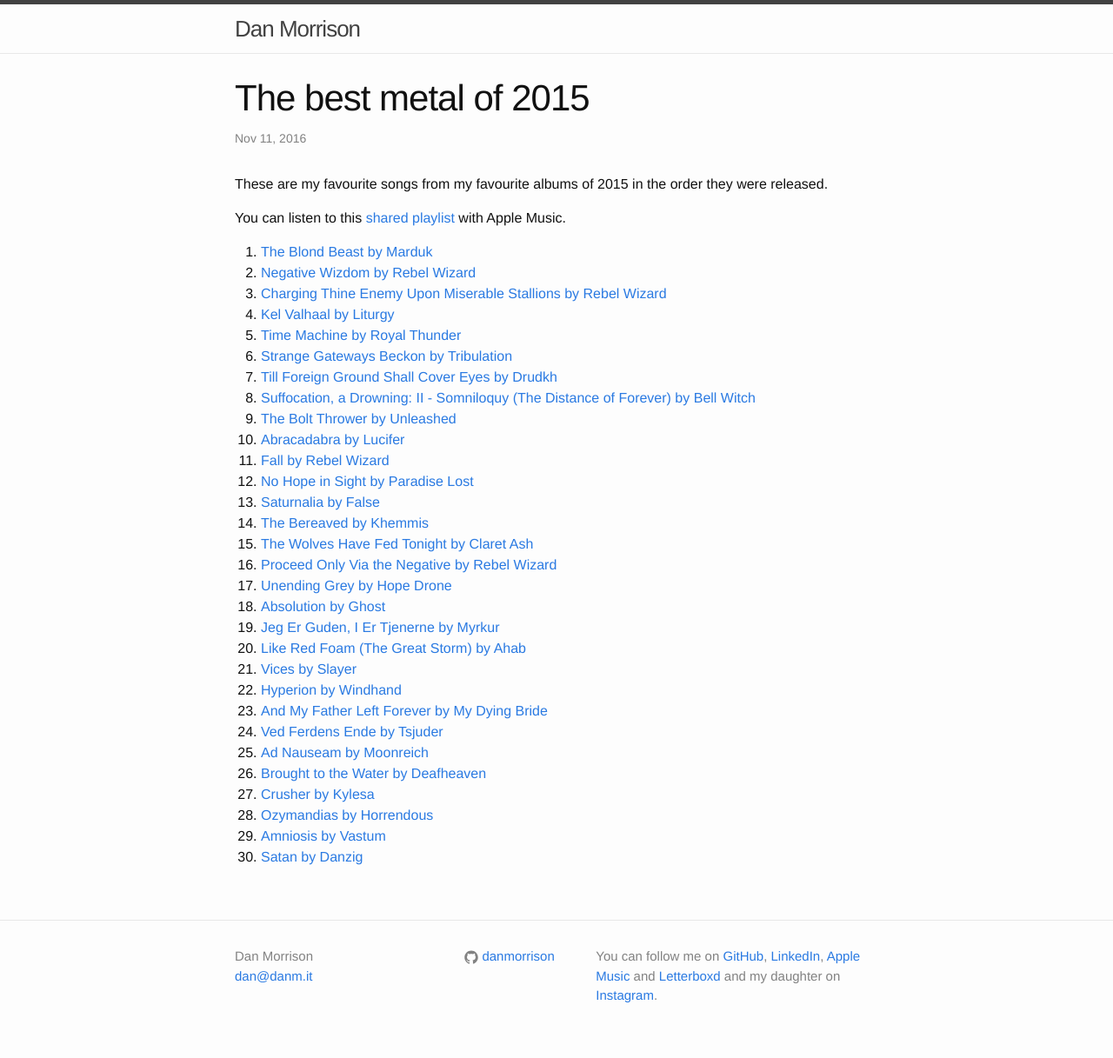
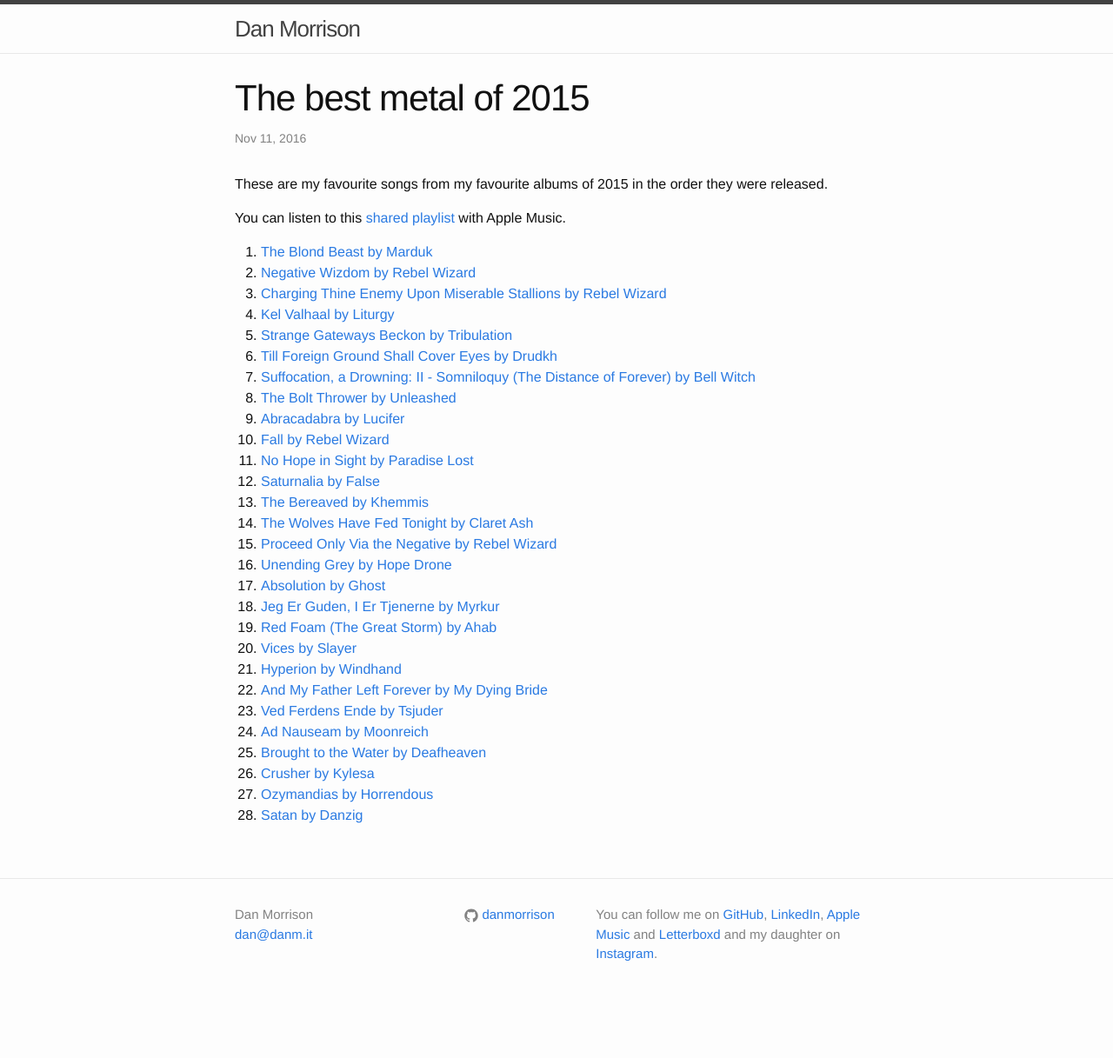
Before and after one commit to danmorrison/danmorrison.github.io, a Jekyll site: the page built from _posts/2016-11-11-metal-2015.md, in a window 1280 px wide. Shown: the whole page at 87% size. Built offline with Jekyll 4.4.1, drawn with Linux system fonts in a browser that asks for light colours; after the commit the page ends 1169 px from its top, so only the background shows below that.

Commit message:
Remove Time Machine and Amniosis

```diff
--- a/_posts/2016-11-11-metal-2015.md
+++ b/_posts/2016-11-11-metal-2015.md
@@ -14,7 +14,6 @@
 1. [Negative Wizdom by Rebel Wizard](https://itunes.apple.com/album/id963052085?i=963052146) <!-- 2015-01-30 -->
 1. [Charging Thine Enemy Upon Miserable Stallions by Rebel Wizard](https://itunes.apple.com/album/id968497682?i=968498046) <!-- 2015-02-17 -->
 1. [Kel Valhaal by Liturgy](https://itunes.apple.com/album/id963239634?i=963239640) <!-- 2015-03-24 -->
-1. [Time Machine by Royal Thunder](https://itunes.apple.com/album/id963913145?i=963913153) <!-- 2015-04-07 -->
 1. [Strange Gateways Beckon by Tribulation](https://itunes.apple.com/album/id1056468667?i=1056468871) <!-- 2015-04-20 -->
 1. [Till Foreign Ground Shall Cover Eyes by Drudkh](https://itunes.apple.com/album/id973680730?i=973680744) <!-- 2015-04-20 -->
 1. [Suffocation, a Drowning: II - Somniloquy (The Distance of Forever) by Bell Witch](https://itunes.apple.com/album/id979739886?i=979739889) <!-- 2015-04-28 -->
@@ -29,7 +28,7 @@
 1. [Unending Grey by Hope Drone](https://itunes.apple.com/album/id993017003?i=993017006) <!-- 2015-07-24 -->
 1. [Absolution by Ghost](https://itunes.apple.com/album/id1002145341?i=1002145352) <!-- 2015-08-21 -->
 1. [Jeg Er Guden, I Er Tjenerne by Myrkur](https://itunes.apple.com/album/id992506564?i=992506750) <!-- 2015-08-21 -->
-1. [Like Red Foam (The Great Storm) by Ahab](https://itunes.apple.com/album/id1020635520?i=1020637057) <!-- 2015-08-28 -->
+1. [Red Foam (The Great Storm) by Ahab](https://itunes.apple.com/album/id1020635520?i=1020637057) <!-- 2015-08-28 -->
 1. [Vices by Slayer](https://itunes.apple.com/album/id1006885945?i=1006886731) <!-- 2015-09-11 -->
 1. [Hyperion by Windhand](https://itunes.apple.com/album/id1009392659?i=1009393052) <!-- 2015-09-18 -->
 1. [And My Father Left Forever by My Dying Bride](https://itunes.apple.com/album/id1021271639?i=1021271641) <!-- 2015-09-18 -->
@@ -38,5 +37,4 @@
 1. [Brought to the Water by Deafheaven](https://itun.es/au/exa98?i=1022625621) <!-- 2015-10-02 -->
 1. [Crusher by Kylesa](https://itunes.apple.com/album/id1022827496?i=1022827498) <!-- 2015-10-02 -->
 1. [Ozymandias by Horrendous](https://itunes.apple.com/album/id1038149683?i=1038149688) <!-- 2015-10-30 -->
-1. [Amniosis by Vastum](https://itunes.apple.com/album/id1046139574?i=1046139653) <!-- 2015-11-03 -->
 1. [Satan by Danzig](https://itunes.apple.com/album/id1049822997?i=1049823781) <!-- 2015-11-27 -->
```
